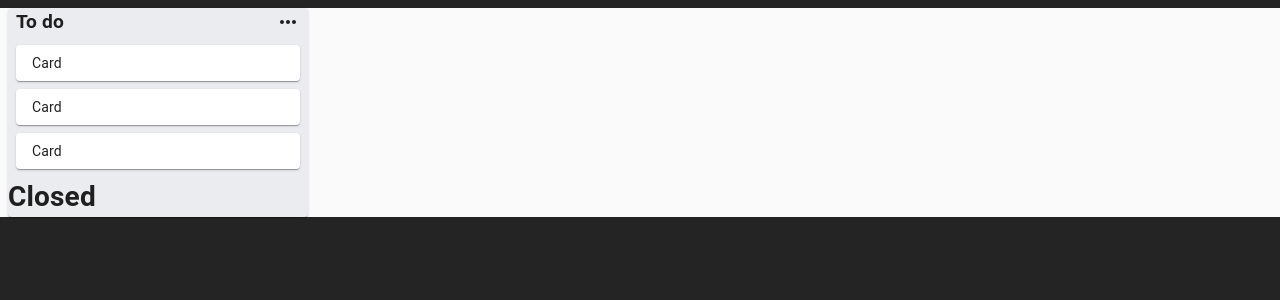
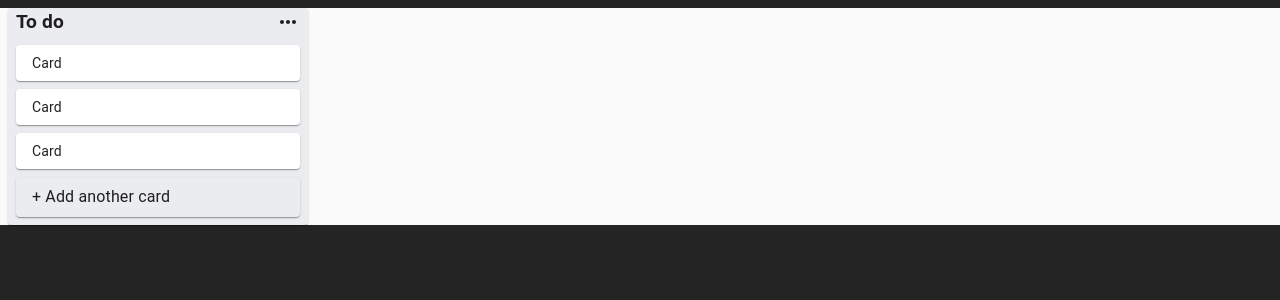
Before and after one commit to Ruben-Alvarez-Dev/project_trello, a React (Vite) app: page / in a window 1280 px wide. Shown: the top 300 px of the page. Built offline with nearby package versions, Linux system fonts and the light colour scheme.

Commit message:
1st part finished

```diff
--- a/src/components/AddCardorList.jsx
+++ b/src/components/AddCardorList.jsx
@@ -1,16 +1,21 @@
-import { Collapse, fade, makeStyles, Paper, Typography } from "@material-ui/core";
+import { Collapse, alpha, makeStyles, Paper, Typography } from "@material-ui/core";
 import { useState } from "react";
+import { AddCardorListText } from "./AddCardorListText";
 
 export const AddCardorList = () => {
   const classes = useStyle();
   const [open, setOpen] = useState(false);
   return (
-      <div>
+      <div className={classes.root}>
         <Collapse in={open}>
-          <h1>Opened</h1>
+          <AddCardorListText />
         </Collapse>
         <Collapse in={!open}>
-          <h1>Closed</h1>
+          <Paper className={classes.AddCardorListText}>
+            <Typography>
+              + Add another card
+            </Typography>
+          </Paper>
         </Collapse>
       </div>
   )
@@ -18,7 +23,16 @@ export const AddCardorList = () => {
 
 const useStyle = makeStyles(theme => ({
   root: {
-
+    width: '300px',
+    marginTop: theme.spacing(1),
+  },
+  AddCardorListText: {
+    padding: theme.spacing(1, 1, 1, 2),
+    margin: theme.spacing(0, 1, 1, 1),
+    backgroundColor: '#ebecf0',
+    '&:hover': {
+      backgroundColor: alpha('#000000', 0.25)
+    }
   }
 
 }))
--- /dev/null
+++ b/src/components/AddCardorListText.jsx
@@ -0,0 +1,8 @@
+
+export const AddCardorListText = () => {
+  return (
+    <div>
+        <h2>Write a title...</h2>
+    </div>
+  )
+}
```
